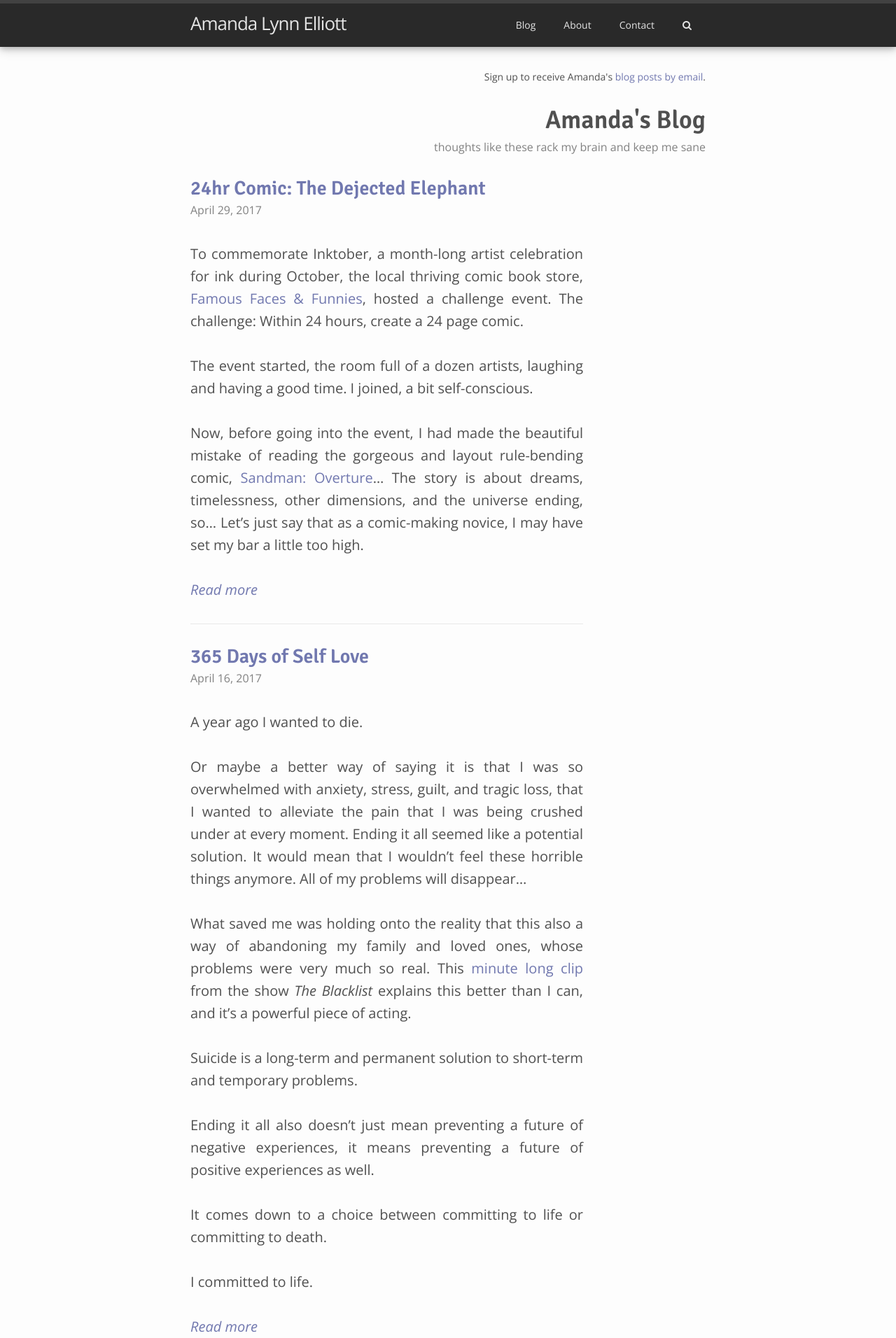
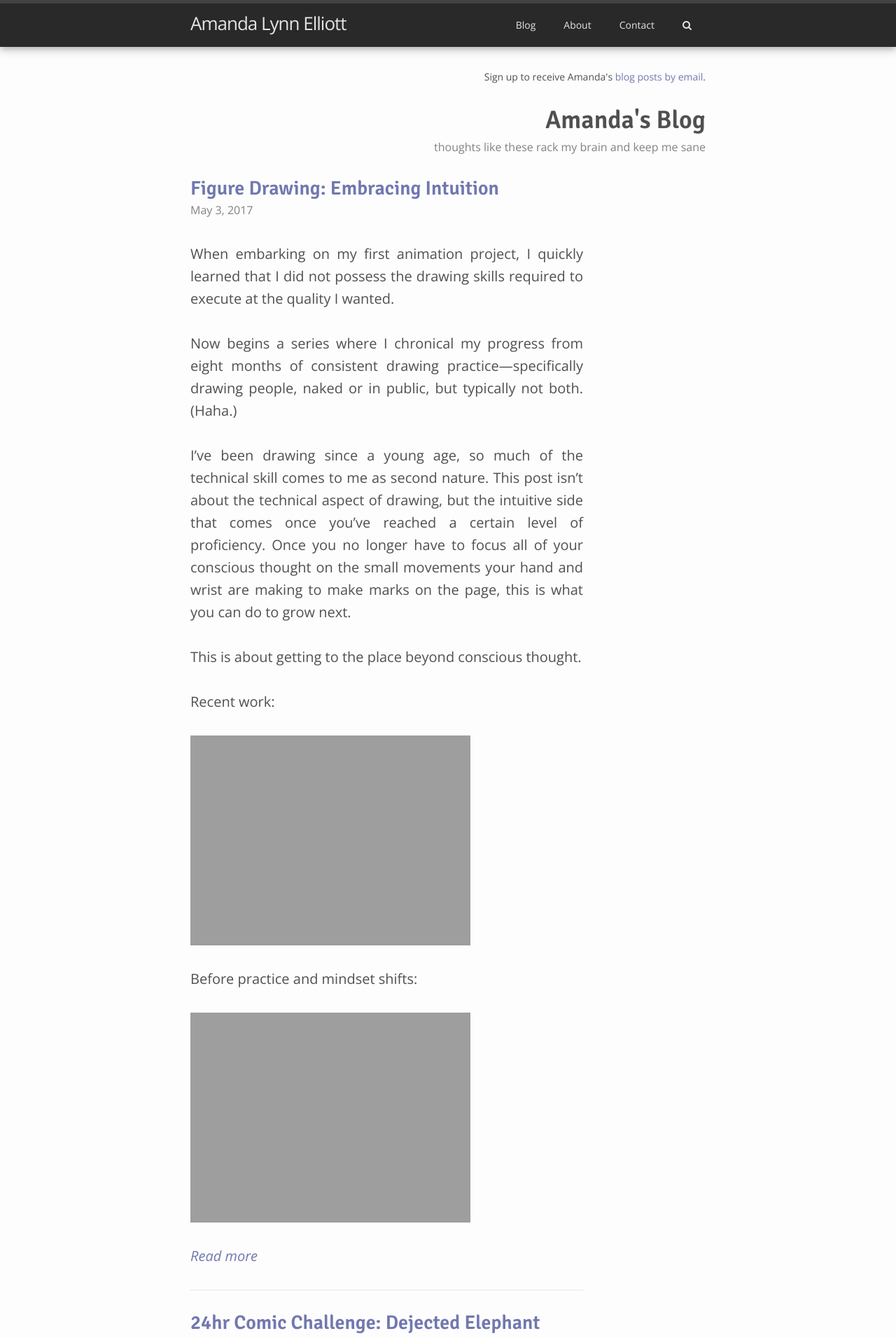
Before and after one commit to amandalynnelliott/amandalynnelliott.github.io-dev, a Jekyll site: the page built from _pages/index.md, in a window 1280 px wide. Shown: the top 1912 px of the page at 70% size. Built offline with Jekyll 4.4.1, drawn with Linux system fonts in a browser that asks for light colours; nearby versions of some CDN libraries; some of the changed lines change nothing that is shown.

Commit message:
Figure Drawing Intutition post and table CSS

```diff
--- a/_posts/2017-04-29-24hr-comic.md
+++ b/_posts/2017-04-29-24hr-comic.md
@@ -1,6 +1,6 @@
 ---
 layout: post
-title: "24hr Comic: The Dejected Elephant"
+title: "24hr Comic Challenge: Dejected Elephant"
 categories: personal-dev mastery
 tags: drawing story elephant comic
 author: "Amanda Lynn Elliott"
--- /dev/null
+++ b/_posts/2017-05-03-intuitive-drawing.md
@@ -0,0 +1,184 @@
+---
+layout: post
+title: "Figure Drawing: Embracing Intuition "
+categories: personal-dev mastery
+tags: drawing figure life anatomy intuition
+author: "Amanda Lynn Elliott"
+permalink: /blog/2017/05/figure-drawing-embracing-intuition/
+excerpt_separator: <!--more-->
+---
+
+When embarking on my first animation project, I quickly learned that I did not possess the drawing skills required to execute at the quality I wanted.
+
+Now begins a series where I chronical my progress from eight months of consistent drawing practice—specifically drawing people, naked or in public, but typically not both. (Haha.)
+
+I’ve been drawing since a young age, so much of the technical skill comes to me as second nature. This post isn’t about the technical aspect of drawing, but the intuitive side that comes once you’ve reached a certain level of proficiency. Once you no longer have to focus all of your conscious thought on the small movements your hand and wrist are making to make marks on the page, this is what you can do to grow next.
+
+This is about getting to the place beyond conscious thought.
+
+Recent work:
+
+![recent life drawing - 3 minute sketches]({{ site.url }}/assets/img/2017/05/Brett.JPG)
+
+Before practice and mindset shifts:
+
+![before consistent figure drawing practice]({{ site.url }}/assets/img/2017/05/before.JPG)
+
+<!--more-->
+
+I attribute my dramatic improvements to reading *[FORCE: Dynamic Life Drawing for Animators](https://www.amazon.com/dp/B008YTXQTQ/ref=dp-kindle-redirect?_encoding=UTF8&btkr=1)*, and this post is an elaboration on the concepts presented there.
+Here are the realizations that led to my growth.
+
+
+### Drawing Life = Capturing Movement
+
+Drawing people is DIFFERENT than drawing inanimate objects. We are *animated*. We house life, energy, and potential energy. There is always an action or a potential action. The person is always thinking a thought and feeling an emotion. Either a person is in movement, or they are about to be—it is their thoughts that are in movement.
+
+As an artist, your job is to capture this movement.
+
+We are not static, but *dynamic*. We are always moving, and so are our thoughts, as are the cells that keep us alive. Everything within us is always changing and moving.
+
+![1 minute sketch model movement]({{ site.url }}/assets/img/2017/05/Kayla.JPG)
+
+These are the things I focus on capturing when drawing somebody, instead of just on rendering their form accurately as if they were only hunks of flesh. There is a huge difference between drawing life and drawing an inanimate building. Let’s embrace the life within, let’s exaggerate, discover personalities and emotions, experiment, and go wild!
+
+Show appreciation for this life with every sketch, no matter how rough.
+
+### See how the body’s counteracting forces create balance.
+
+We are always counterbalancing the effects of gravity. We are on the verge of falling all the time. Our muscles have become so used to balancing us to keep us upright, that we don’t notice these subtle muscle flexes like we did when we were toddlers learning how to walk. Nonetheless, this balancing act is still happening with our every movement.
+
+Let’s focus on this balance, because understanding why the body and its muscles are responding the ways they do allows us to intuitively draw people better.
+
+“But wait,” you might be thinking, “If I want to get better at drawing people shouldn’t I study the technical terms for muscles and bones?”
+
+"Shouldn't I get my medical license? If I'm a doctor, then I'd really know anatomy! So of course I should get a medical license so I can draw!"
+
+No.
+
+Stop.
+
+Back it up.
+
+This argument is surprisingly relevant to what we are talking about: the concept of balance.
+
+Yes, there is a time to study, this is the active energy, the Yang. But in order to achieve balance we need the passive and receptive energy of the Yin as well. You might recognize this:
+
+![yin and yang]({{ site.url }}/assets/img/2017/05/yin-yang.JPG)
+
+Most of Western society has an overemphasis on the Yang energy, the masculine, the active, and the topic of drawing is no exception. For the sake of this post, I instead focus on how to channel our underutilized Yin energy, so that we can achieve balance, just like the fumbling toddler.
+
+Here we are, learning how to walk.
+
+| Yang | Yin |
+| --- |-------|
+| logic | emotion|
+| think what to do | feel what to do |
+| question | trust |
+| structure | energy |
+| give | receive |
+| push | pull |
+| muscle flexion | muscle relaxation |
+| straight lines | curved lines |
+
+The goal is a complete and balanced whole.
+
+![complete circle solar eclipse]({{ site.url }}/assets/img/2017/05/eclipse.JPG)
+
+### Awaken Your Intuition
+
+I’m going to do my best to describe the intuitive process that seems beyond words.
+
+The best way I can describe channeling your intuition is to: **Turn your brain off.**
+
+If you’ve ever meditated for substantial periods of time, you might know what I’m talking about. You focus on deepening your breath and let your thoughts pass by over you like clouds. You simply be still. You release any fear and accept where you are. Once you find this quiet, timeless, and positive place, you know you are safe to learn. From here is where you channel confidence.
+
+![model meditation pose - 2 minute sketch]({{ site.url }}/assets/img/2017/05/Jordan-meditate.JPG)
+
+Your intuition is powerful, but it is easily blocked. It can easily be blocked by any negative emotions, worries, and fears, oftentimes our fears about how [making mistakes makes us not good enough]({{ site.url }}/blog/2017/01/mindset-shifts/).
+
+Our brain, or the Ego as it’s often referred to, loves to fixate on things that are wrong. We can focus on the past with sorrow, or focus on the future with anxiety. Meditation allows us to release these fears and be in the here and now where everything is okay. The present moment is where we find ourselves.
+
+We don’t beat ourselves up for not being at a better skill level, the same way we don’t yell at trees for not growing faster.
+
+In this place, we are free to trust in our own power and growth.
+
+From here, you don’t wonder what to do. Self-doubt is a passing thought that cannot get ahold of you. It can’t latch onto you because you’re too busy taking immediate definite action and learning from the results. Again and again, acting and learning.
+
+From this place, I can make marks on the page from a place of confidence and trusting myself. To amplify the confidence, I use permanent drawing tools. The picture comes out better every time when I am acting from this place of confidence, as opposed to from a place of fleeting doubt.
+
+Quiet your mind and channel this unwavering confidence within you. Trust that you already know what to do, then do it. This isn’t a thinking process, but a feeling one.
+
+### Empathize
+
+Yin requires relaxation and trust. It shows how things come out better when we don’t force a desired result, but are instead receptive to any result because it brings growth. It allows us to fail fast and to learn more from our mistakes. For more on being okay making mistakes, see [Mindset Shifts for Massive Growth]({{ site.url }}/blog/2017/01/mindset-shifts/).
+
+The Yin of drawing people calls us to focus on the energy and emotion of the person. I’ve noticed that my work comes out better when I ask myself *"What it would be like to be the thing I'm drawing?"*
+
+These are the questions you ask yourself once you are able to channel your intuition:
+
+- "What would it feel like to be __?"
+- "What would it feel like to be... his muscle?" Is it taunt or relaxed?
+- "What would it feel like to be... his hair?" Is it fluffy, sleek, thin?
+- "What would it feel like to... make this pose?" How would my body counteract gravity? What emotion would I be feeling?
+
+Drawing life is a very empathetic process.
+
+<p class="sidenote">
+One time during a life drawing session that I had rushed in late to, finding the model already at work, I saw something from the corner of my eye. “Smoke?” I thought to myself. Stunned, seeing a fire forming from the outlet hooked up to the heater and lamp right next to all the plush blankets by the model, I yelled with wide eyes, “Fire! Fire!” Luckily somebody was able to move and put it out. High on adrenaline, the models poses were so expressive after that, as were our drawings!
+</p>
+
+<!-- CHANGE THIS TO LIGHTBOX -->
+![shocking session]({{ site.url }}/assets/img/2017/05/gallery/Will1.JPG)
+
+![shocking session]({{ site.url }}/assets/img/2017/05/gallery/Will2.JPG)
+
+![shocking session]({{ site.url }}/assets/img/2017/05/gallery/Will3.JPG)
+
+![shocking session]({{ site.url }}/assets/img/2017/05/gallery/Will4.JPG)
+
+### Develop Mind-Body Awareness
+
+What I consider a big “secret” for my figure drawing improvement, is actually the unrelated fact that I’ve been doing yoga for years. This practice has given me strong mind-body awareness that people without similar practices like yoga or dancing, don't have.
+
+By mind-body awareness, I mean that I am aware of how I hold my body at all times. I define mind-body awareness as the practice of creating a relationship between my mind and body, always making sure that they are working together. I am aware of how I am holding myself, and how that makes me feel. I am aware of how emotions make my body feel. When I'm stressed, I can feel the tension build in my shoulders and neck. If I'm sad, I can feel my shoulders hunch over. When I am happy and confident, I notice how I stand taller. Even now as I sit at my desk and type this, I feel better when I sit up straight and have better posture.  In this way, I am always listening to my body and working with it. My mind and body have a strong feedback loop, each picking up signals from the other, and I use that to become balanced.
+
+My yoga practice has given me is a stronger sense of mind-body-awareness. When I see a model doing a complex pose, I can easily put myself in his or her shoes. I can imagine flexing and relaxing my own muscles in the same way to hold the same pose, and when I visualize doing this, the drawing comes out significantly better.
+
+![2 minute sketches]({{ site.url }}/assets/img/2017/05/Jordan-moving.JPG)
+
+I find this realization beautiful because exercise is completely unrelated to drawing, but the connection for me has been profound. I used to look at exercise as time that could have been spent working, but now I see and appreciate how it can amplify my work in ways I never could have expected.
+
+### Stop lying and exaggerate
+
+Oftentimes artists try to capture what is in front of them exactly, but living in a world with an abundance of camera phones, why do this?
+
+Instead of copying exactly, use what is in front of you as *raw material* that you can omit or change it as you please. There are no wrong answers here. Your exaggeration will have more personality, more empathy, and will be closer to the truth of the person, than an attempted realistic representation of them ever will.
+
+As you are changing up this beautiful raw material in front of you to suit your desires for your own creation, keep in mind that there are no rules. Except one: That what you are doing makes you happy.
+
+### Seeking the Yin & Yang balance in the drawing itself
+
+You can let this yin and yang metaphor carry you even further by asking yourself these questions.
+
+- Is the model in a yin or yang pose?
+- Where is gravity acting on the body and the body acting on gravity?
+- Which kind of energy does this body part have?
+- Would this muscle be relaxed or flexed—yin or yang?
+- Is this line curved or straight—yin or yang?
+- How can I balance these energies to create unity—a balanced silhouette?
+
+<figure>
+<img src="{{ site.url }}/assets/img/2017/05/force-book.JPG" alt="Force book photo">
+<figcaption>I highly recommend geting <a href="https://www.amazon.com/dp/B008YTXQTQ/ref=dp-kindle-redirect?_encoding=UTF8&btkr=1">this book</a>.</figcaption>
+</figure>
+
+### Final Thoughts
+
+I see the polarity of Yin and Yang everywhere, and drawing is no exception. Looking at drawing through this Yin lens has been beautiful. I relate with people better. I focus on how we are similar rather than how we are different. My improved empathy skills and ability to trust my intuition are what have allowed me to grow so much, without the process being painful. The whole journey has actually been a lot of fun.
+
+Before these shifts in thinking, I felt lopsided, only focusing on taking action and criticizing. It was like learning how to walk, but only using one side of my body. It was frustrating and I didn’t get very far. Gravity is brutal to the imbalanced.
+
+Now, after eight months of consistent practice and experimentation, I’ve discovered the other side of my body. I’m much more balanced and whole. Walking isn’t so difficult anymore. I like feeling the world beneath my bare feet.
+
+It’s an entirely different way of thinking—of living really—that even transcends life drawing.
--- a/_sass/ours/_base.scss
+++ b/_sass/ours/_base.scss
@@ -199,7 +199,7 @@ caption, figcaption {
 	text-align: center;
 
 	@media screen and (max-width:$on-phone) {
-		font-size: 20px;
+		font-size: 14px;
 	}
 }
 
@@ -230,6 +230,36 @@ a {
 	&:hover {
     	text-decoration: underline;
 		color: $brand-color;
+	}
+}
+
+// Tables
+
+table, th, td {
+    border: 1px solid $grey-color-light;
+}
+
+table {
+	margin-bottom: $spacing-unit;
+	border-collapse: collapse;
+	width: 100%;
+	font-size: $small-font-size;
+
+	td {
+		//padding-right: 24px;
+	}
+
+	th, td {
+		padding: 8px 16px;
+	}
+
+	tr:nth-child(even) {
+		background-color: $grey-color-light;
+	}
+
+	th {
+		background-color: $grey-color;
+		color: $background-color;
 	}
 }
 
--- a/_sass/ours/_posts.scss
+++ b/_sass/ours/_posts.scss
@@ -86,7 +86,11 @@
 }*/
 
 .post-content li {
-	margin-bottom: $spacing-unit;
+	margin-bottom: 24px;
+
+	&:last-child {
+		margin-bottom: $spacing-unit;
+	}
 }
 
 
```
Also changed, not shown: README.md (+1 -1 lines), assets/img/2017/05/Jordan-moving.jpg (added), assets/img/2017/05/Kayla.jpg (added), assets/img/2017/05/gallery/Will2.jpg (added), assets/img/2017/05/gallery/Will3.jpg (added), assets/img/2017/05/gallery/Will4.jpg (added), 7 other files.
